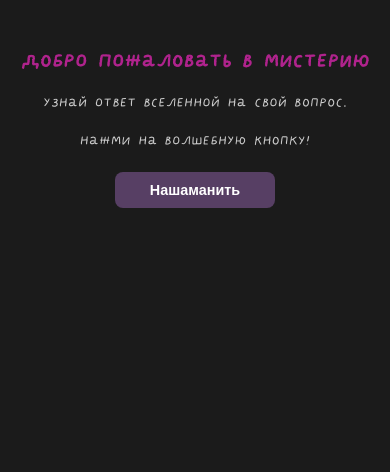
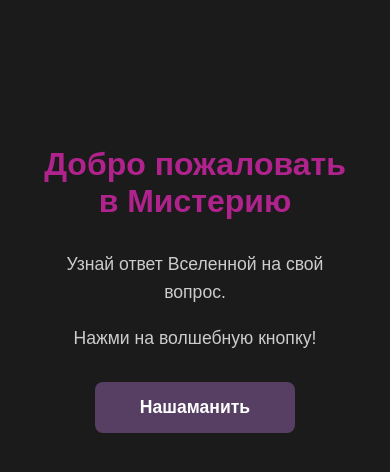
Before and after one commit to lenagreyes/askuniverse, a plain HTML site: page index.html in a window 390 px wide. Drawn offline with Linux system fonts and the light colour scheme.

Commit message:
Simplify index.html for testing

```diff
--- a/index.html
+++ b/index.html
@@ -5,43 +5,31 @@
     <meta name="viewport" content="width=device-width, initial-scale=1.0">
     <title>Мистерия - Ответ Вселенной</title>
     <style>
-        @font-face {
-            font-family: 'Letmeshowyou';
-            src: url('./static/Letmeshowyou_font.otf') format('opentype');
-            font-weight: normal;
-            font-style: normal;
-        }
-
-        * {
-            box-sizing: border-box;
-        }
-
         body {
-            font-family: 'Letmeshowyou', sans-serif;
-            color:rgb(157, 22, 126);
+            font-family: Arial, sans-serif;
+            color: #b0238d;
             margin: 0;
             padding: 20px;
-            background-color:rgb(27, 27, 27);
+            background-color: #1b1b1b;
             min-height: 100vh;
+            text-align: center;
         }
 
         .container {
             max-width: 600px;
             margin: 10vh auto;
             padding: 20px;
-            text-align: center;
         }
 
         h1 {
             color: #b0238d;
-            text-align: center;
             font-size: 2rem;
             margin-bottom: 20px;
         }
 
         .btn {
             display: inline-block;
-            background-color:rgb(87, 63, 100);
+            background-color: #573f64;
             color: white;
             padding: 15px 30px;
             text-decoration: none;
@@ -55,28 +43,14 @@
         }
 
         .btn:hover {
-            background-color:rgb(115, 36, 160);
-        }
-
-        .btn:active {
-            transform: scale(0.98);
-        }
-
-        .btn:disabled {
-            background-color: #666;
-            cursor: not-allowed;
+            background-color: #7324a0;
         }
 
         .description {
             margin: 30px 0;
             line-height: 1.6;
             color: #ccc;
-            text-align: center;
             font-size: 1.1rem;
-        }
-
-        .description p {
-            margin: 15px 0;
         }
 
         .answer-container {
@@ -124,67 +98,6 @@
             color: #ff6b6b;
             margin: 20px 0;
             font-size: 1rem;
-        }
-
-        /* Мобильные устройства */
-        @media (max-width: 768px) {
-            body {
-                padding: 15px;
-            }
-
-            .container {
-                margin: 5vh auto;
-                padding: 15px;
-            }
-
-            h1 {
-                font-size: 1.5rem;
-                margin-bottom: 15px;
-            }
-
-            .description {
-                margin: 20px 0;
-                font-size: 1rem;
-            }
-
-            .btn {
-                padding: 12px 24px;
-                font-size: 1rem;
-                min-width: 180px;
-            }
-        }
-
-        /* Очень маленькие экраны */
-        @media (max-width: 480px) {
-            body {
-                padding: 10px;
-            }
-
-            .container {
-                margin: 2vh auto;
-                padding: 10px;
-            }
-
-            h1 {
-                font-size: 1.3rem;
-            }
-
-            .description {
-                font-size: 0.9rem;
-            }
-
-            .btn {
-                padding: 10px 20px;
-                font-size: 0.9rem;
-                min-width: 160px;
-            }
-        }
-
-        /* Ландшафтная ориентация на мобильных */
-        @media (max-width: 768px) and (orientation: landscape) {
-            .container {
-                margin: 2vh auto;
-            }
         }
     </style>
 </head>
```
